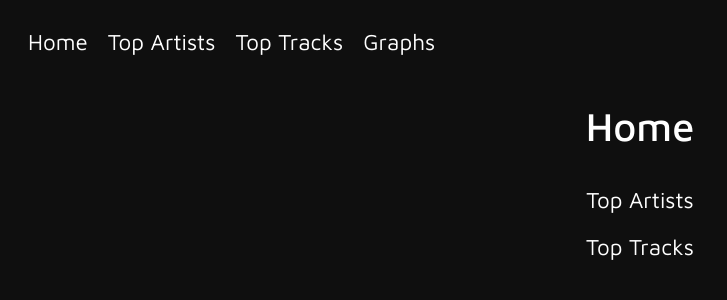
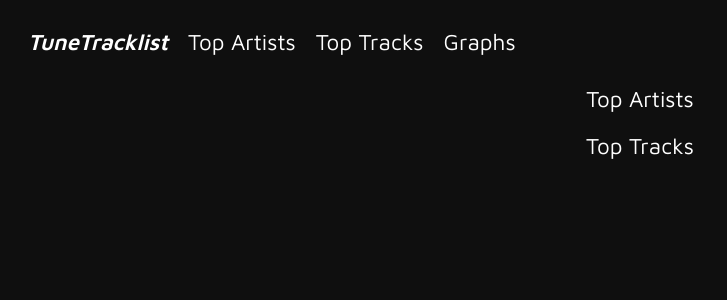
Before and after one commit to moahmed0987/tune-tracklist, a Flask app: page / in a window 1280 px wide. Shown: the top 300 px of the page, without its empty margins (0-727 px from the left). Run offline with Flask 3, Linux system fonts and the light colour scheme.

Commit message:
add TuneTracklist name to nav bar home button

```diff
--- a/spotify_site/static/style.css
+++ b/spotify_site/static/style.css
@@ -31,6 +31,11 @@ h1 {
 
 .nav-item {
     float: left;
+}
+
+.nav-home {
+    font-weight: 600;
+    font-style: italic;
 }
 
 .link {
--- a/spotify_site/templates/base.html
+++ b/spotify_site/templates/base.html
@@ -14,7 +14,7 @@
     <nav class="nav-bar">
         <ul class="nav-list">
             <li class="nav-item">
-                <a href="{{ url_for('home') }}" class="btn link">Home</a>
+                <a href="{{ url_for('home') }}" class="btn link nav-home">TuneTracklist</a>
             </li>
             <li class="nav-item">
                 <a href="{{ url_for('top_artists_default') }}" class="btn link">Top Artists</a>
--- a/spotify_site/templates/home.html
+++ b/spotify_site/templates/home.html
@@ -1,6 +1,5 @@
 {% extends "base.html" %}
 {% block content %}
-    <h1>Home</h1>
     <div class="home-container">
         <div class="home-list">
             <li class="nav-item">
```
